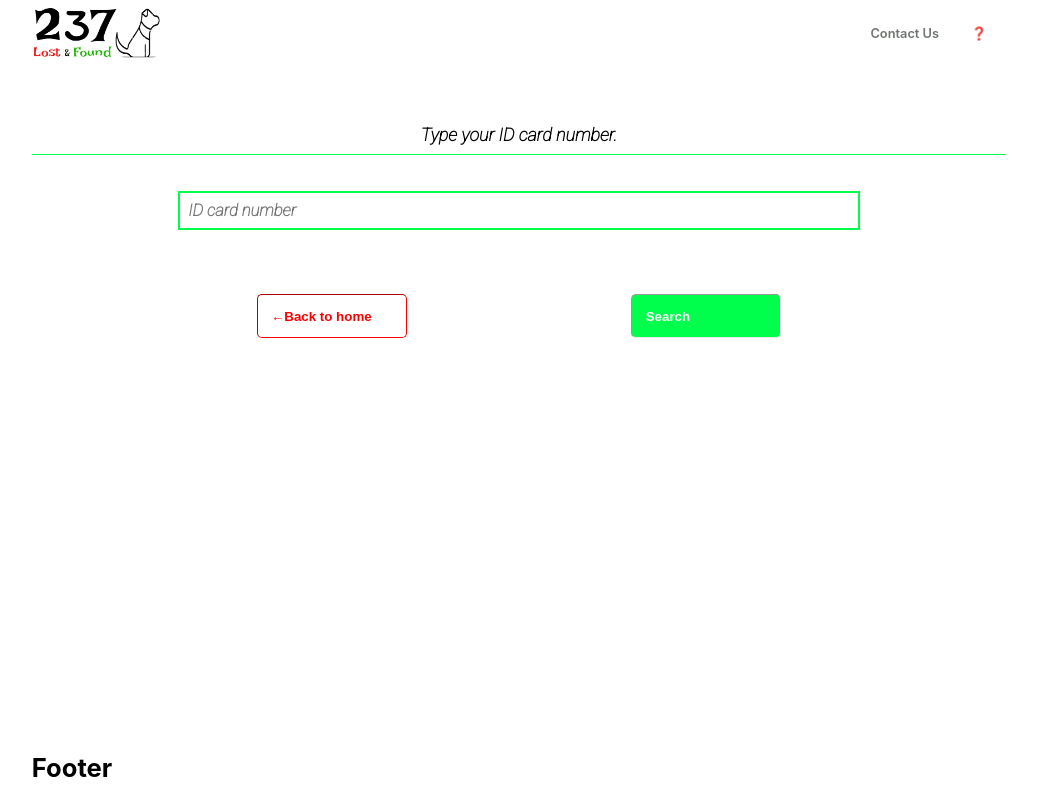
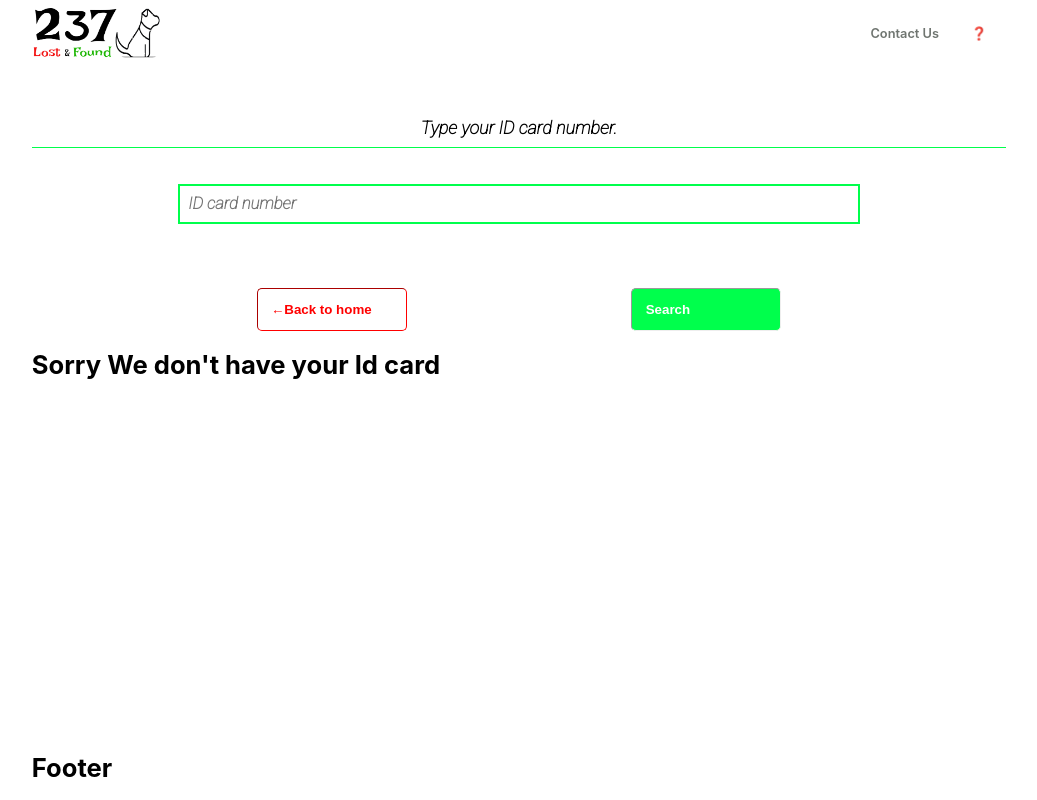
Before and after one commit to Chenwi32/237_lost_and_found, a Next.js app: page /nationalId in a window 1280 px wide. Shown: the whole page, without its empty margins (121-1158 px from the left). Built offline with nearby package versions, Linux system fonts and the light colour scheme; some icons are missing.

Commit message:
Started working on the search logic

```diff
--- a/pages/nationalId.jsx
+++ b/pages/nationalId.jsx
@@ -1,4 +1,3 @@
-import { useRouter } from "next/router";
 import DocNotFound from "./docNotFound";
 import Success from "./success";
 
@@ -19,29 +18,24 @@ let IDs = [
 ];
 
 export default () => {
-  /* const router = useRouter(); */
 
   const [dataInput, setDataInput] = useState("");
 
+  const [found, setFound] = useState({ idNum: 'Id num is empty'})  ;
+
   const idSearch = () => {
-    const found = IDs.find((id) => id.idNum === dataInput);
+
     if (dataInput === "" || dataInput === null) return;
+  setFound(found = IDs.find((id) => id.idNum === dataInput))
 
-    const showResults = () => {
-      if (found) {
-        setDataInput("");
-        return found;
-      } else {
-        console.log("soorry");
-      }
+    if (found) {
 
-      return <Success results={found} />;
-    };
+    console.log(found)
+    }
 
-    return {
-      showResults: showResults,
-    };
   };
+
+console.log(found);
 
   return (
     <div className="flex_col" id="results">
@@ -57,8 +51,10 @@ export default () => {
       />
 
       <Controls dataSearch={idSearch} />
+      {
+        found === true ? <h1>{found.idNum }</h1> : <DocNotFound />
+      }
 
-      {idSearch}
     </div>
   );
 };
--- a/pages/success.jsx
+++ b/pages/success.jsx
@@ -1,7 +1,10 @@
-const Success = ({ results }) => {
+const Success = ({results}) => {
+
+
+
   return (
     <div>
-      <h1>Great news!!! we found your ID card {results}</h1>
+      <h1>Great news!!! we found your ID card {results.idnum}</h1>
     </div>
   );
 };
```
